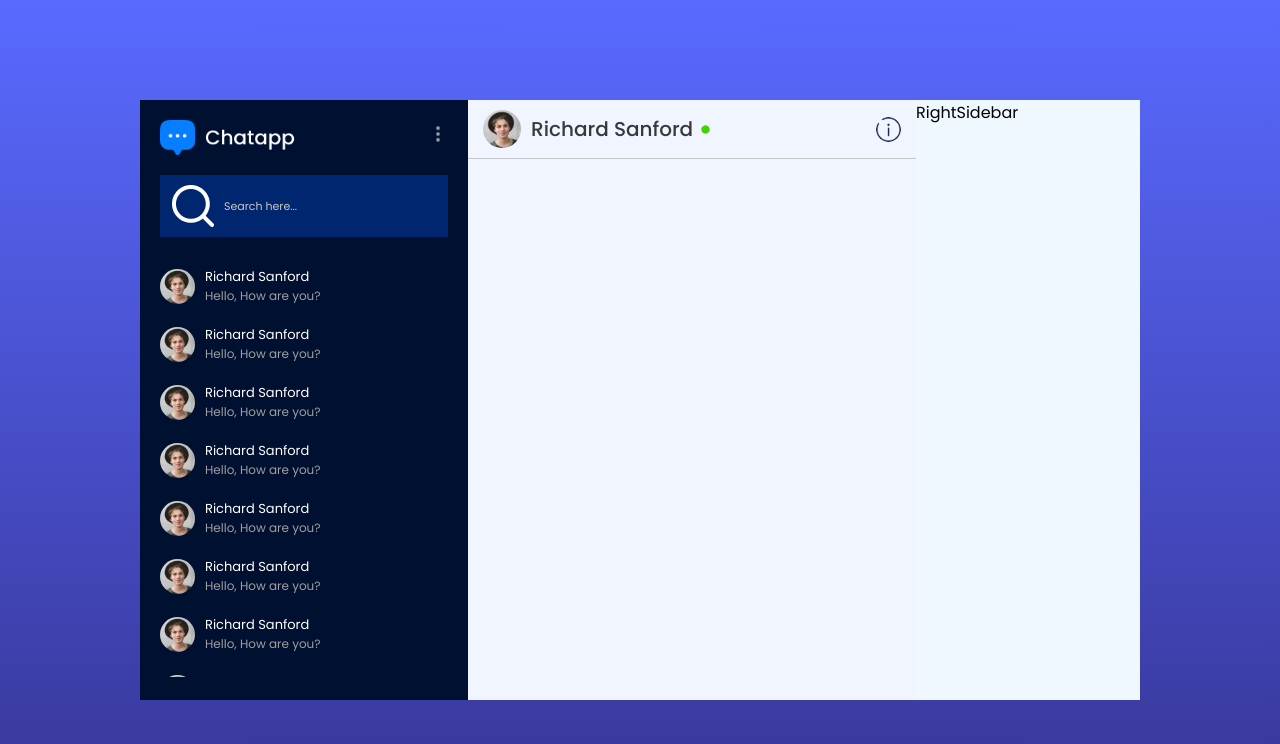
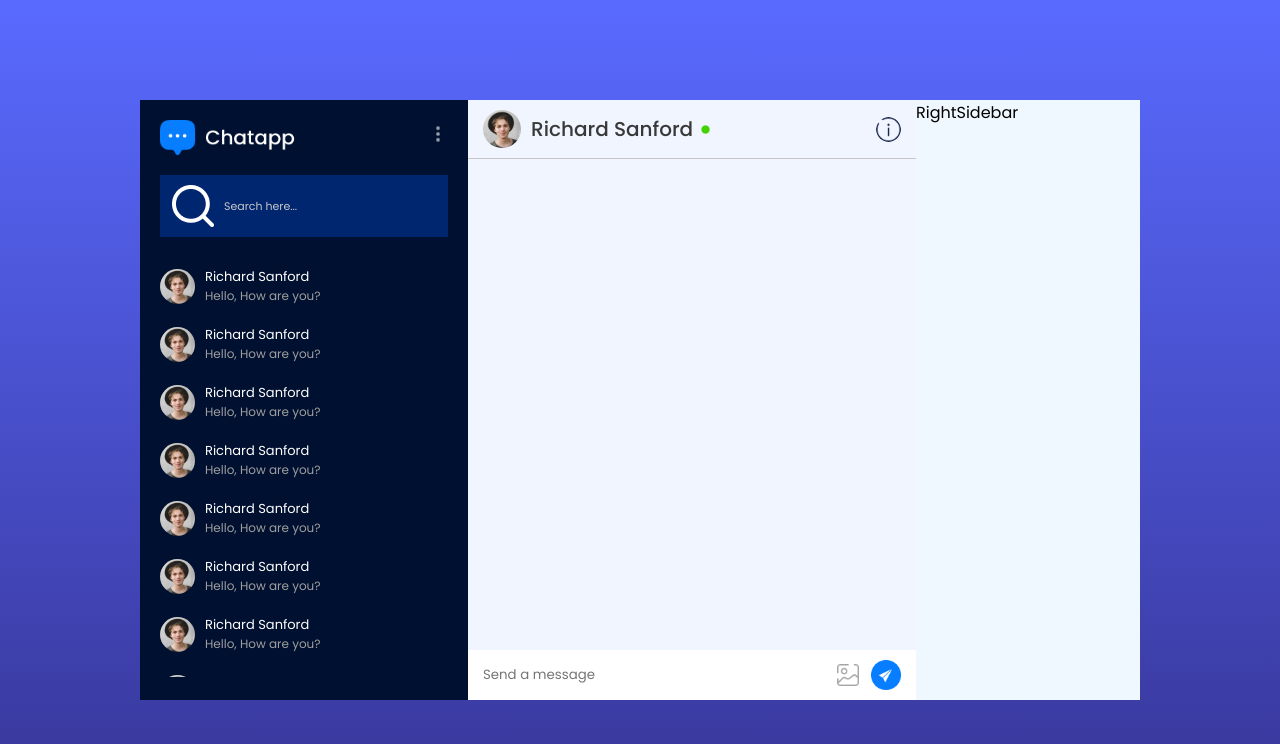
Before and after one commit to Nikesh514/Chat-App, a React (Vite) app: page /chat in a window 1280 px wide. Shown: the top 744 px of the page. Built offline with nearby package versions, Linux system fonts and the light colour scheme.

Commit message:
cpmplete bottom part of chat box

```diff
--- a/src/components/ChatBox/ChatBox.css
+++ b/src/components/ChatBox/ChatBox.css
@@ -27,3 +27,30 @@
     align-items: center;
     gap: 5px;
 }
+.chat-input{
+    display: flex;
+    align-items: center;
+    gap: 12px ;
+    padding: 10px 15px;
+    background: white;
+    position: absolute;
+    bottom: 0;
+    left: 0;
+    right: 0;
+}
+.chat-input img{
+    width: 30px;
+    cursor: pointer;
+}
+.chat-input label{
+    display: flex;
+
+}
+.chat-input label img{
+    width: 22px;
+}
+.chat-input input{
+    flex: 1;
+    border: none;
+    outline: none;
+}
--- a/src/components/ChatBox/ChatBox.jsx
+++ b/src/components/ChatBox/ChatBox.jsx
@@ -10,6 +10,14 @@
         <p>Richard Sanford <img className='dot' src={assets.green_dot} alt="" /></p>
         <img src={assets.help_icon} className='help' alt="" />
       </div>
+      <div className="chat-input">
+        <input type="text" placeholder='Send a message' />
+        <input type="file" id='image' accept='image/png, image/jpeg' hidden />
+        <label htmlFor="image">
+          <img src={assets.gallery_icon} alt="" />
+        </label>
+        <img src={assets.send_button} alt="" />
+      </div>
     </div>
   )
 }
```
